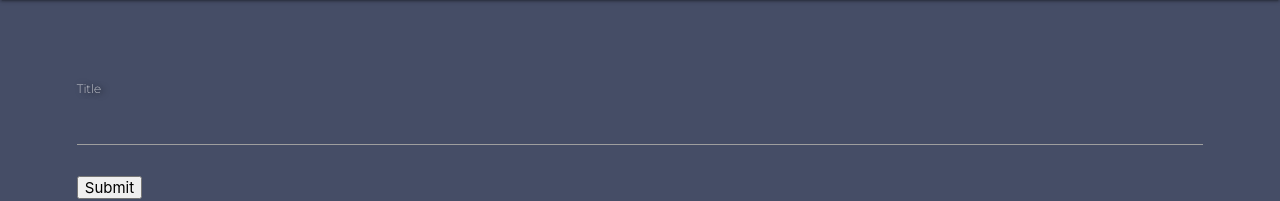
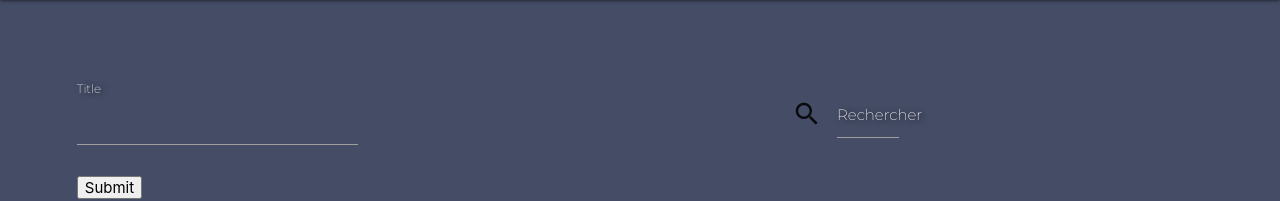
Before and after one commit to pierreyvesdonze/mycontacts, a Symfony app: template templates/contacts/index.html.twig in a window 1280 px wide. Shown: the part 64-265 px from the top of the page. Run offline with Twig, Linux system fonts and the light colour scheme; the template is opened without the code that fills it, so the values that code supplies are empty; form fields are guessed from the names that the template uses; some libraries are stand-ins or nearby versions.

Commit message:
add searchbar

```diff
--- /dev/null
+++ b/templates/contacts/_search.html.twig
@@ -0,0 +1,11 @@
+<div class="row">
+    <div class="col s12">
+        <div class="row">
+            <div class="input-field col s12">
+                <i class="material-icons prefix">search</i>
+                <input type="text" id="autocomplete-input" class="autocomplete search-input">
+                <label for="autocomplete-input">Rechercher</label>
+            </div>
+        </div>
+    </div>
+</div>
--- a/templates/contacts/index.html.twig
+++ b/templates/contacts/index.html.twig
@@ -4,11 +4,20 @@
 
 {% block body %}
 
-{{form_start(form)}}
-{{form_row(form.title)}}
-<br />
-{{form_row(form.submit)}}
-{{form_end(form)}}
+
+<div class="contact-form-flex">
+    {# Filter Form #}
+    <div>
+        {{form_start(form)}}
+        {{form_row(form.title)}}
+        <br />
+        {{form_row(form.submit)}}
+        {{form_end(form)}}
+    </div>
+    <div>
+        {% include('contacts/_search.html.twig') %}
+    </div>
+</div>
 
 <table>
     <thead>
@@ -20,7 +29,7 @@
     </thead>
     <tbody>
         {% for contact in contacts %}
-        <tr>
+        <tr class="custom-row">
             <td>{{ contact.Lastname }}</td>
             <td>{{ contact.firstName }}</td>
             <td><a href="{{ path('contact', {'id':contact.id}) }}" class="waves-effect waves-light btn">Voir</a> </td>
```
Also changed, not shown: public/assets/css/style.css, public/assets/css/style.scss, public/assets/js/app.js, 1 other file.
